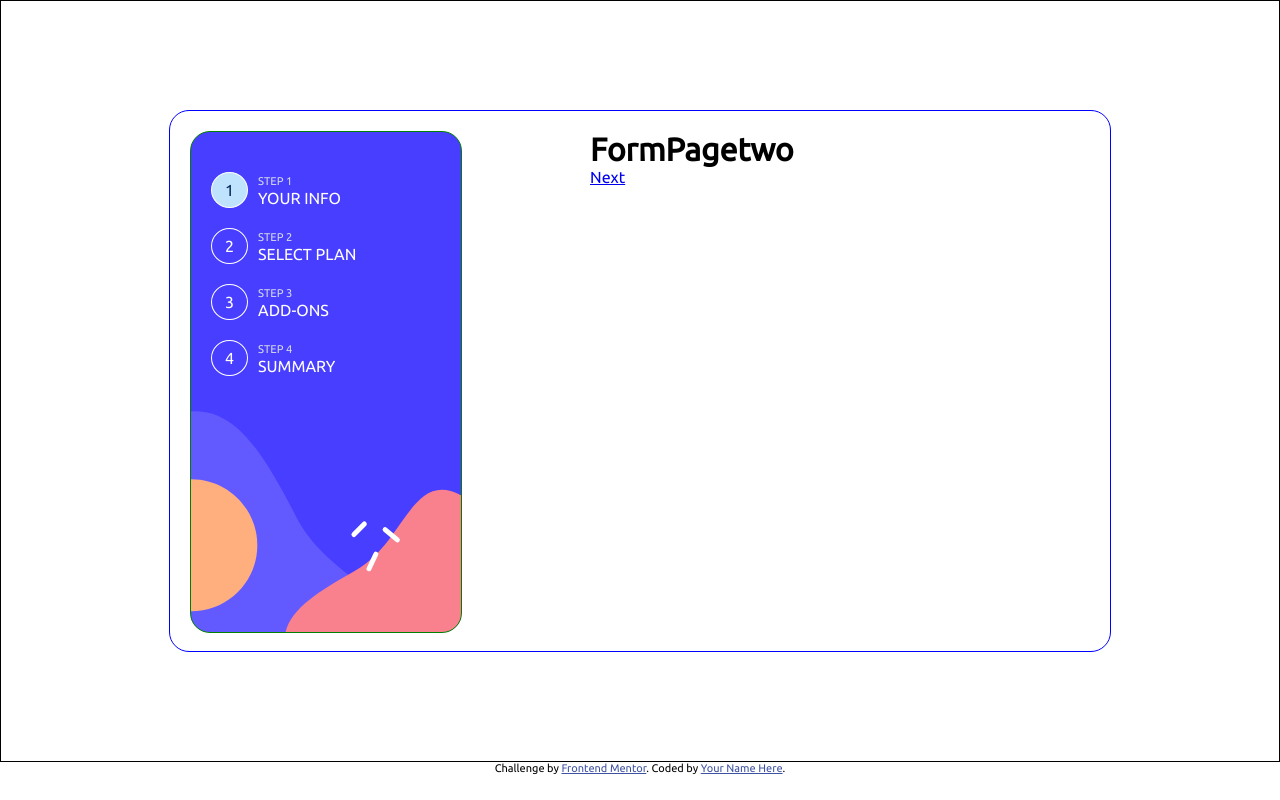
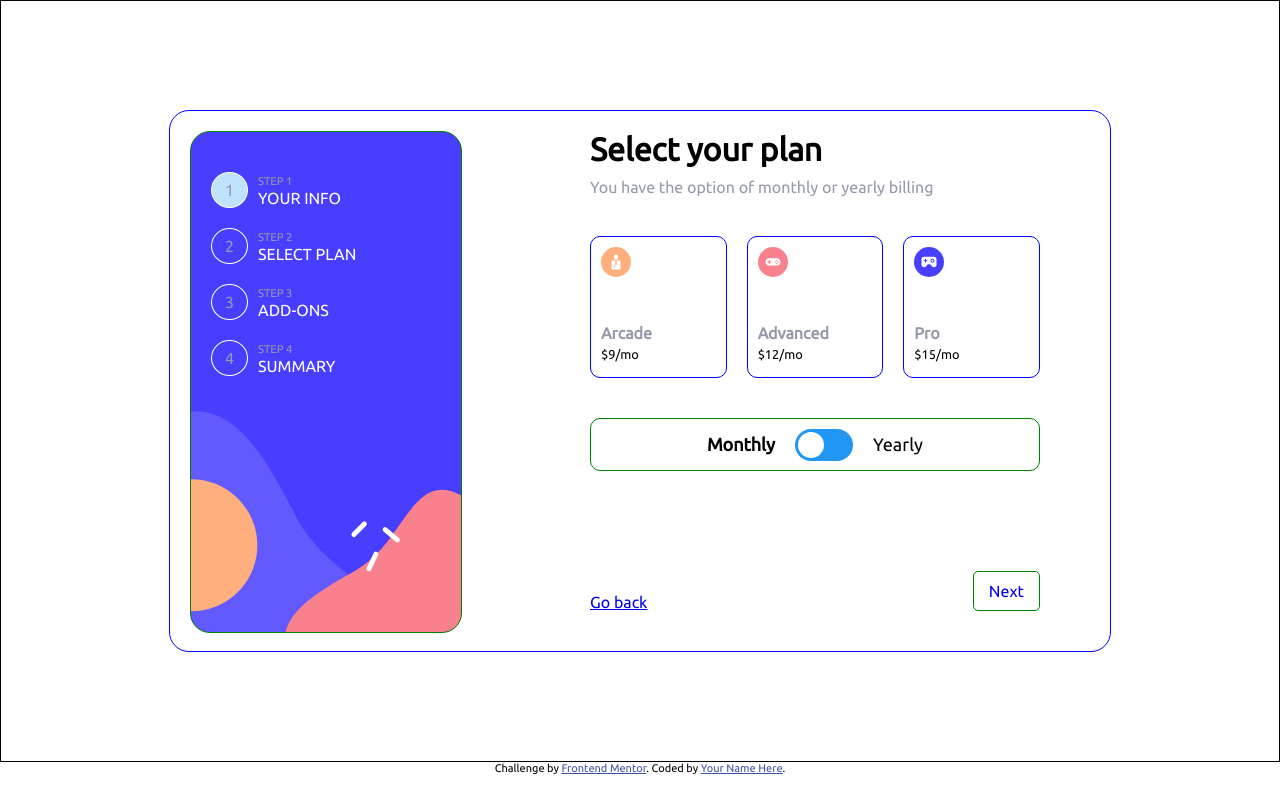
Before and after one commit to McGatsby99/multi-step-form, a React (Create React App) app: page /pageTwo in a window 1280 px wide. Built offline with nearby package versions, Linux system fonts and the light colour scheme.

Commit message:
page two structure completed

```diff
--- a/src/App.css
+++ b/src/App.css
@@ -33,6 +33,7 @@ body{
 
 p{
   font-size: 16px;
+  color: var(--cool-gray);
 }
 
 #root{
@@ -125,8 +126,14 @@ nav {
 
 }
 
+/* page one */
+
 .form{
-  margin: 30px 0px;
+  margin: 20px 0px;
+}
+
+h1{
+  margin-bottom: 10px;
 }
 
 input{
@@ -147,3 +154,144 @@ input{
   bottom: 20px;
   right: 0px;
 }
+
+/* page two */
+.pageTwoForm{
+  display: grid;
+  grid: auto-flow/ 1fr 1fr 1fr;
+  gap: 20px;
+}
+
+
+.select{
+  display: inline-block;
+  height: 140px;
+  /* width: 80px; */
+  border: var(--border-blue);
+  margin: 20px 0px;
+  border-radius: 10px;
+}
+
+.content{
+  height: 82%;
+  margin: 10px;
+  /* border: var(--border-red); */
+  position: relative;
+}
+
+.content section{
+  position: absolute;
+  bottom: 0;
+}
+
+.content section p{
+  font-weight: 700;
+}
+
+.content section span{
+  display: inline-block;
+  margin-top: 5px;
+  font-size: 0.8rem;
+}
+
+.toggle{
+  border: var(--border-green);
+  grid-column-start: 1;
+  grid-column-end: 4;
+  text-align: center;
+  padding: 10px 0 5px 0;
+  border-radius: 10px;
+  /* position: relative; */
+}
+
+.toggle .duration{
+ /* border:var(--border-orange); */
+ position: relative;
+ margin: 0 20px ;
+ bottom: 10px;
+ font-size: 18px;
+
+}
+
+.toggle .bold{
+  font-weight: 700;
+}
+
+/* The switch - the box around the slider */
+.switch {
+  position: relative;
+  display: inline-block;
+  width: 58px;
+  height: 32px;
+  /* border: var(--border-blue); */
+}
+
+/* Hide default HTML checkbox */
+.switch input {
+  opacity: 0;
+  width: 0;
+  height: 0;
+}
+
+/* The slider */
+.slider {
+  position: absolute;
+  cursor: pointer;
+  top: 0;
+  left: 0;
+  right: 0;
+  bottom: 0;
+  background-color:  #2196F3;
+  -webkit-transition: .4s;
+  transition: .4s;
+}
+
+.slider:before {
+  position: absolute;
+  content: "";
+  height: 26px;
+  width: 26px;
+  left: 3px;
+  bottom: 3px;
+  background-color:  white;
+  -webkit-transition: .4s;
+  transition: .4s;
+}
+
+input:checked + .slider {
+  background-color: #2196F3;
+}
+
+input:focus + .slider {
+  box-shadow: 0 0 1px #2196F3;
+}
+
+input:checked + .slider:before {
+  -webkit-transform: translateX(26px);
+  -ms-transform: translateX(26px);
+  transform: translateX(26px);
+}
+
+/* Rounded sliders */
+.slider.round {
+  border-radius: 34px;
+}
+
+.slider.round:before {
+  border-radius: 50%;
+}
+
+.go-back{
+  position: absolute;
+  bottom: 20px;
+  left: 0;
+  background-color: white;
+}
+
+/* .arcade{
+  margin-right: 10px;
+}
+
+.advanced{
+  margin-right: 10px;
+} */
--- a/src/MainLayout.js
+++ b/src/MainLayout.js
@@ -10,30 +10,30 @@ const MainLayout = () => {
   return (
     <div className='container'>
         <nav>
-          <div class="nav-container">
-            <div class="steps">
-              <span class={`page-number ${ activePage === "1"? 'active': ''}`}><p>1</p></span>
+          <div className="nav-container">
+            <div className="steps">
+              <span className={`page-number ${ activePage === "1"? 'active': ''}`}><p>1</p></span>
               <div className='text'>
                 <p>STEP 1</p>
                 <p className='category'>YOUR INFO</p>
               </div>
             </div>
-            <div class="steps">
-              <span class={`page-number ${ activePage === "2"? 'active': ''}`}><p>2</p></span>
+            <div className="steps">
+              <span className={`page-number ${ activePage === "2"? 'active': ''}`}><p>2</p></span>
               <div className='text'>
                 <p>STEP 2</p>
                 <p className='category'>SELECT PLAN</p>
               </div>
             </div>
-            <div class="steps">
-              <span class={`page-number ${ activePage === "3"? 'active': ''}`}><p>3</p></span>
+            <div className="steps">
+              <span className={`page-number ${ activePage === "3"? 'active': ''}`}><p>3</p></span>
               <div className='text'>
                 <p>STEP 3</p>
                 <p className='category'>ADD-ONS</p>
               </div>
             </div>
-            <div class="steps">
-              <span class={`page-number ${ activePage === "4"? 'active': ''}`}><p>4</p></span>
+            <div className="steps">
+              <span className={`page-number ${ activePage === "4"? 'active': ''}`}><p>4</p></span>
               <div className='text'>
                 <p>STEP 4</p>
                 <p className='category'>SUMMARY</p>
--- a/src/pages/FormPageTwo.js
+++ b/src/pages/FormPageTwo.js
@@ -1,14 +1,67 @@
 
-import { Link, useOutletContext  } from 'react-router-dom';
+import { useState } from 'react';
+import { Form, NavLink, useOutletContext } from 'react-router-dom';
+// Icons
+import arcade from '../assets/images/icon-arcade.svg'
+import advanced from '../assets/images/icon-advanced.svg'
+import pro from '../assets/images/icon-pro.svg'
 
 const FormPageTwo = () => {
 
   const [ setActivePage ] = useOutletContext();
 
+  const [checked, setChecked] = useState(false)
+
+
   return (
     <div className='pages pageTwo' >
-        <h1>FormPagetwo</h1>
-        <Link to='/pageThree' onClick={() => setActivePage('3')}>Next</Link>
+        <h1>Select your plan</h1>
+        <p>You have the option of monthly or yearly billing</p>
+        <Form className='form pageTwoForm'>
+        {/* add aria labels */}
+
+          <div className="arcade select">
+            <div className="content">
+              <img src={arcade} alt="arcade icon" width={30}/>
+              <section>
+                <p>Arcade</p>
+                <span>$9/mo</span>
+              </section>
+            </div>
+          </div>
+
+          <div className="advanced select">
+            <div className="content">
+              <img src={advanced} alt="advanced icon" width={30} />
+              <section>
+                <p>Advanced</p>
+                <span>$12/mo</span>
+              </section>
+            </div>
+          </div>
+
+          <div className="pro select">
+            <div className="content">
+              <img src={pro} alt="pro icon" width={30}/>
+              <section>
+                <p>Pro</p>
+                <span>$15/mo</span>
+              </section>
+            </div>
+          </div>
+
+          <div className='toggle'>
+            {/* <span className='duration'>Monthly</span> */}
+            <span className={`duration ${checked?'': 'bold'}`}>Monthly</span>
+            <label className="switch">
+              <input type="checkbox" onClick={() => setChecked(!checked)}/>
+              <span className="slider round"></span>
+            </label>
+            <span className={`duration ${checked?'bold': ''}`}>Yearly</span>
+          </div>
+        </Form>
+        <NavLink className='go-back' to='/' onClick={() => setActivePage('1')}>Go back</NavLink>
+        <NavLink className='submit' to='/pageThree' onClick={() => setActivePage('3')}>Next</NavLink>
     </div>
   )
 }
```
